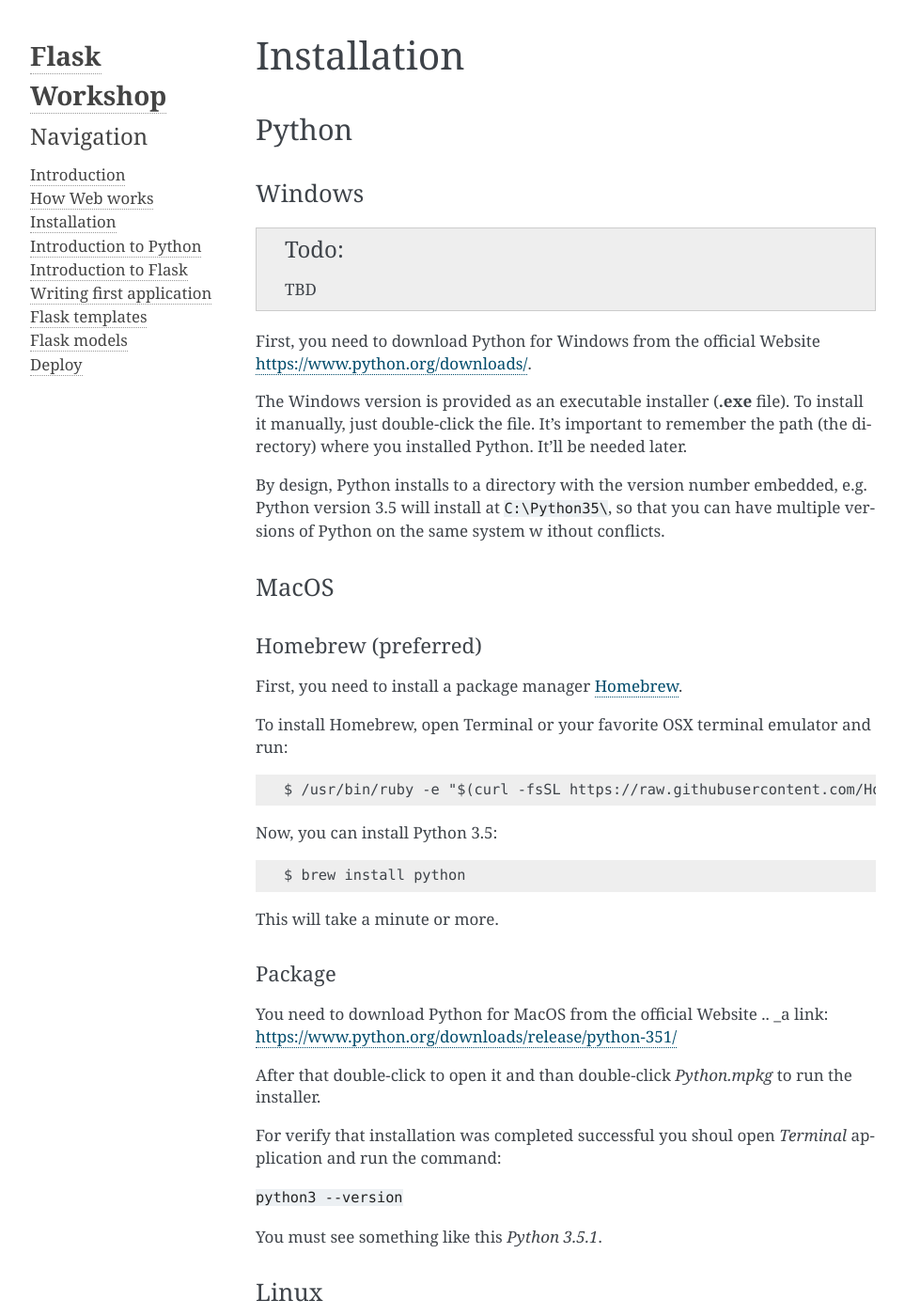
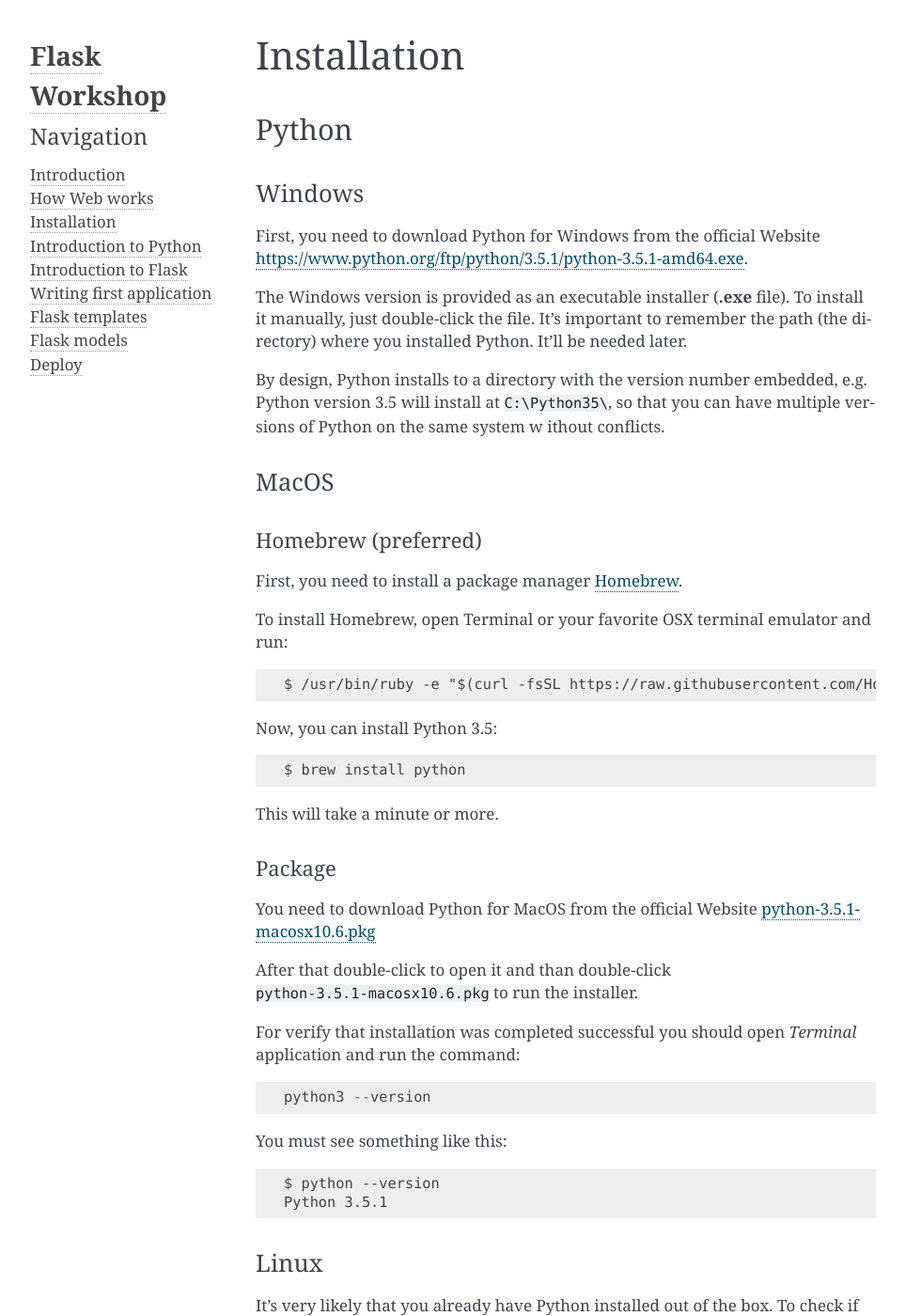
Before and after one commit to cutwater/FlaskWorkshop, a Sphinx documentation site: the page built from docs/installation.rst, in a window 1280 px wide and 1400 px high. Shown: the whole window at 94% size, without its empty margins (148-1111 px from the left). Built offline with Sphinx 7.4.7, drawn with Linux system fonts in a browser that asks for light colours; some of the changed text lies outside the part shown.

Commit message:
Update installation page

```diff
--- a/docs/installation.rst
+++ b/docs/installation.rst
@@ -8,10 +8,8 @@
 Windows
 -------
 
-.. todo:: TBD
-
 First, you need to download Python for Windows from the official Website
-`<https://www.python.org/downloads/>`_.
+`<https://www.python.org/ftp/python/3.5.1/python-3.5.1-amd64.exe>`_.
 
 The Windows version is provided as an executable installer (**.exe** file).
 To install it manually, just double-click the file.
@@ -47,25 +45,29 @@
 ^^^^^^^
 
 You need to download Python for MacOS from the official Website
-.. _a link: https://www.python.org/downloads/release/python-351/
+`python-3.5.1-macosx10.6.pkg <https://www.python.org/ftp/python/3.5.1/python-3.5.1-macosx10.6.pkg>`_
 
-After that double-click to open it and than double-click *Python.mpkg* to run the installer.
+After that double-click to open it and than double-click
+``python-3.5.1-macosx10.6.pkg`` to run the installer.
 
-For verify that installation was completed successful you shoul open *Terminal* application and run the command:
+For verify that installation was completed successful you should
+open *Terminal* application and run the command::
 
-``python3 --version``
+    python3 --version
 
-You must see something like this *Python 3.5.1*.
+You must see something like this::
+
+    $ python --version
+    Python 3.5.1
 
 Linux
 -----
 
-.. todo:: TBD
+It's very likely that you already have Python installed out of the box.
+To check if you have installed and see which version of Python you have,
+open a console and type the following command::
 
-It's very likely that you already have Python installed out of the box. To check if you have installed
-and see which version of Python you have, open a console and type the following command:
-
-``python3 --version``
+    python3 --version
 
 You must see something like this *Python 3.5.1*.
 
```
